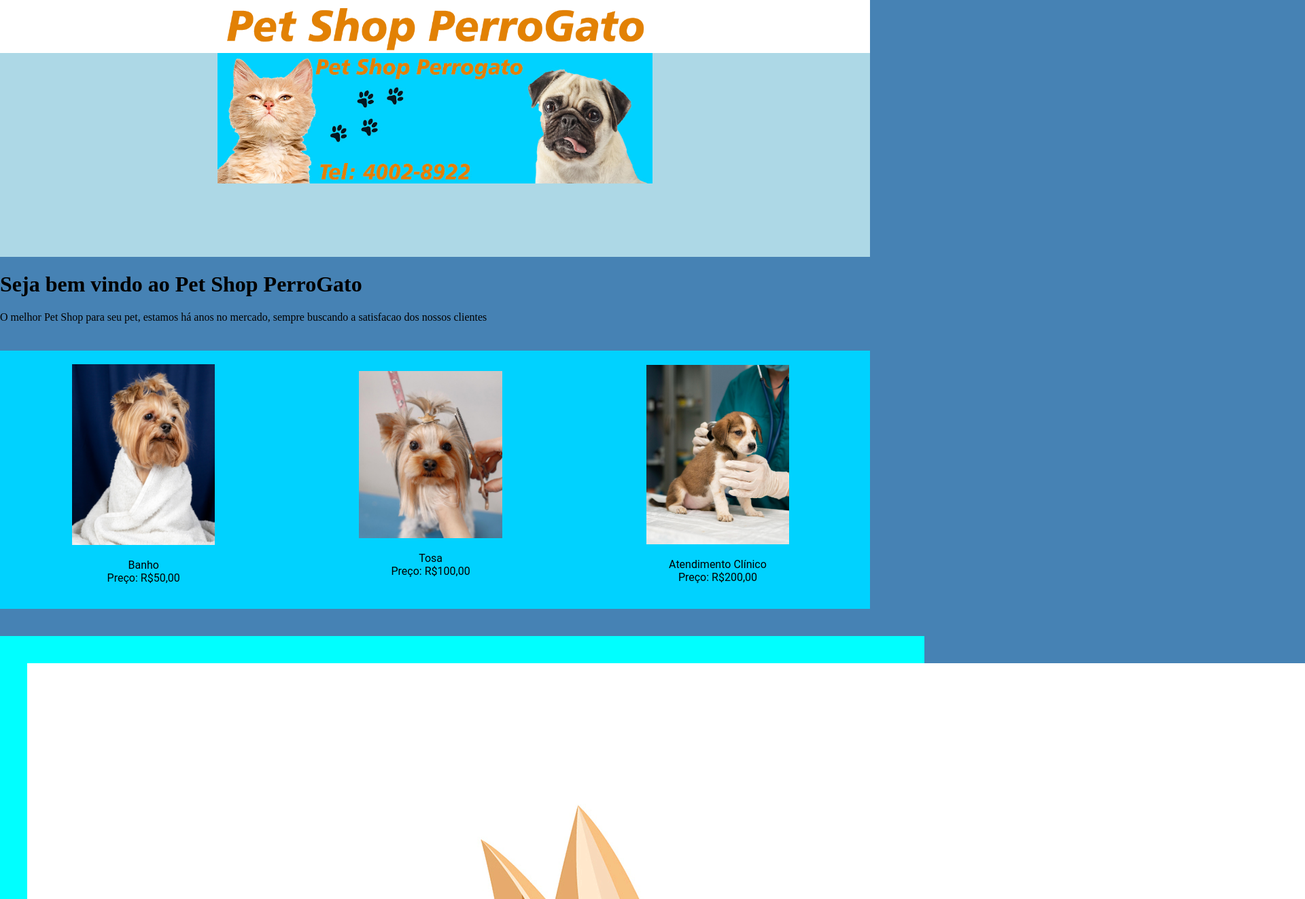
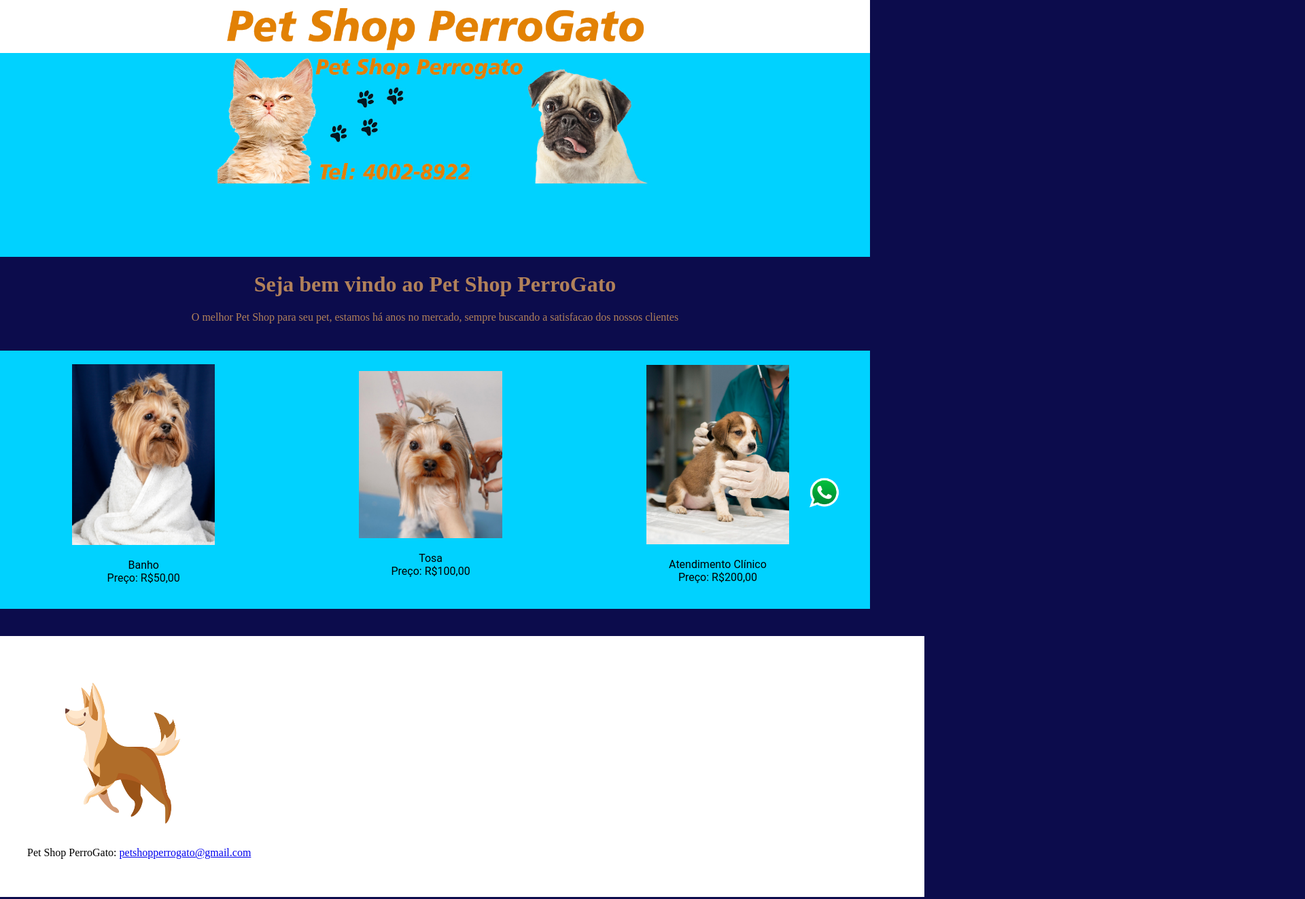
Before and after one commit to RealDianRick/senac-cursos, a plain HTML site: page petshopperrogato/index.html in a window 1280 px wide. Shown: the top 1323 px of the page at 68% size, 1920 px wide, since content can reach past the window. Drawn offline with Linux system fonts and the light colour scheme.

Commit message:
Add files via upload

```diff
--- a/petshopperrogato/index.html
+++ b/petshopperrogato/index.html
@@ -3,68 +3,46 @@
 
 
 	<head>
-
 		<meta charset="UTF-8">
-
 		<title>Pet Shop PerroGato</title>
 		<link rel="stylesheet" href="style.css">
-
-
+		<link rel="icon" href="img/icone.png">
 	</head>
-
 	<body>
-
 		<header>
-			<img class="logotipo" src="img/logotipo.png" alt="Logotipo Pet Shop PerroGato">
-
+			<a href="index.html"><img class="logotipo" src="img/logotipo.png" alt="Logotipo Pet Shop PerroGato"></a>
 		</header>
-
 		<div id="testeira">
 			<img src="img/testeira.jpg" alt="Testura Pet Shop Perrogato">
-
-
 		</div>
-
-
-
 		<h1>Seja bem vindo ao Pet Shop PerroGato</h1>
-
-		<p>O melhor Pet Shop para seu pet, estamos há anos no mercado, sempre buscando a satisfacao dos nossos clientes </p>
-
-
-
-
+		<div class="texto"><p>O melhor Pet Shop para seu pet, estamos há anos no mercado, sempre buscando a satisfacao dos nossos clientes </p></div>
 		<div class="conjunto-produtos-recentes">
-
 			<div class="produtos-recentes">
 				<img src="img/cachorrobanho.jpg" id="banner">
 				<p>Banho<br>
 				Preço: R$50,00</p>
 			</div>
-
 			<div class="produtos-recentes">
 				<img src="img/cachorrotosa.jpg" id="banner">
 				<p>Tosa<br>
 					Preço: R$100,00</p>
 			</div>
-
 			<div class="produtos-recentes">
 				<img src="img/cachorroveterinario.jpg" id="banner">
 				<p>Atendimento Clínico<br>
 					Preço: R$200,00</p>
-
 			</div>
-
-
-
-
-
+		</div>
+		<div class="whats">
+			<a href="https://wa.me/551140028922" target="_clank">
+				<img src="img/icone-whats.png" width="75px" alt="Fale Conosco pelo WhatsApp" title="Fale Conosco pelo WhatsApp">
+			</a>
 
 		</div>
-
 		<footer>
-				<img class="cachorroanimacao" src="img/cachorromexendo.gif" alt="imagem animada de um cachorro correndo">
-				<p>Pet Shop PerroGato<a href="mailto:realdianrick@gmail.com">RealDianRick@gmail.com</a></p>
+				<img class="cachorroanimacao" src="img/cachorromexendo.gif" width="300" height="250" alt="imagem animada de um cachorro correndo">
+				<p>Pet Shop PerroGato: <a href="mailto:petshopperrogato@gmail.com">petshopperrogato@gmail.com</a></p>
 			</footer>
 
 
--- a/petshopperrogato/style.css
+++ b/petshopperrogato/style.css
@@ -4,7 +4,7 @@
 body{
 	margin: 0;
 	padding: 0;
-	background-color: #4682b4;
+	background-color: #0c0c4c;
 }
 
 header{
@@ -20,7 +20,7 @@ header img{
 }
 
 #testeira{
-	background-color: #add8e6;
+	background-color: #00d2ff;
 	width: 100%;
 	height: 300px;
 	display: table;
@@ -36,6 +36,15 @@ header img{
 
 }
 
+h1{
+	text-align: center;
+	color: #b1815a;
+}
+
+.texto{
+	text-align: center;
+	color: #b1815a;
+}
 
 .conjunto-produtos-recentes{
 	width: 100%;
@@ -71,11 +80,14 @@ header img{
 	font-family: 'Roboto', sans-serif;
 	text-align: center;
 }
+.whats{
+	position: fixed; bottom: 30px; right: 30px; z-index: 9999;
+}
 
 
 footer{
 	width: 100%;
-	background-color: aqua;
+	background-color: #FFFFFF;
 	padding: 40px 40px 40px 40px;
 }
 
```
Also changed, not shown: petshopperrogato/img/icone-whats.jpg (added), petshopperrogato/img/icone-whats.png (added), petshopperrogato/img/icone.png (added).
